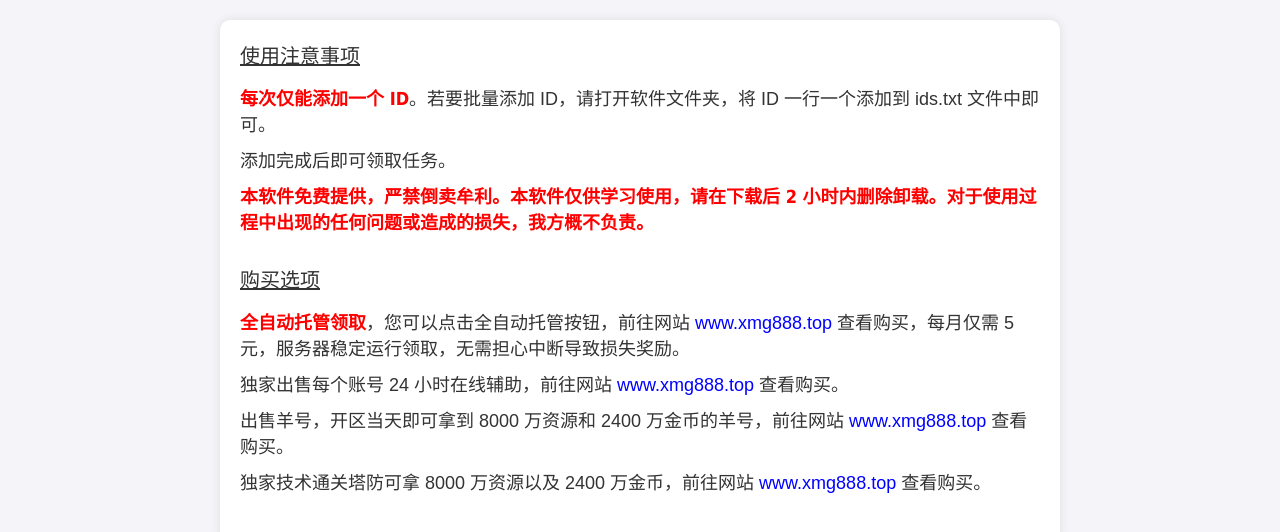
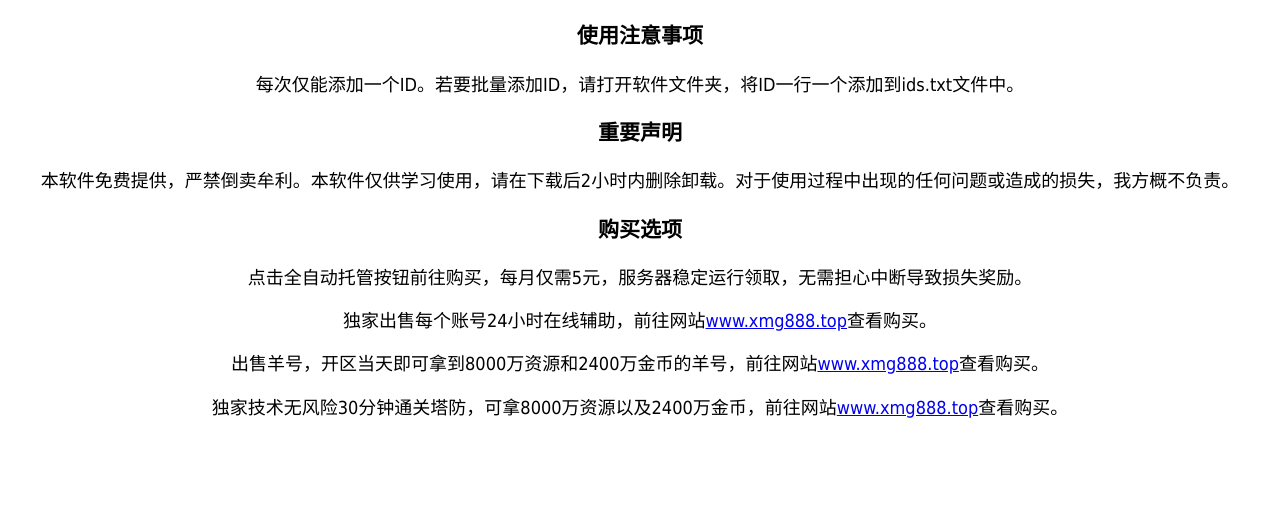
Before and after one commit to xmg8/kop, a plain HTML site: page index.html in a window 1280 px wide. Drawn offline with Linux system fonts and the light colour scheme; a web font is replaced by a local one.

Commit message:
Update index.html

```diff
--- a/index.html
+++ b/index.html
@@ -3,66 +3,21 @@
 <head>
 <meta charset="UTF-8">
 <style>
-  @font-face {
-    font-family: 'Tahoma';
-    src: url('Tahoma.ttf');
-  }
-  body {
-    text-align: center;
-    font-family: Tahoma, Arial, sans-serif;
-    background-color: #f4f4f9;
-    color: #333;
-  }
-  .announcement {
-    font-size: 18px;
-    margin: 20px auto;
-    padding: 20px;
-    border-radius: 10px;
-    background-color: #fff;
-    box-shadow: 0 0 10px rgba(0, 0, 0, 0.1);
-    max-width: 800px;
-    text-align: left;
-  }
-  .highlight {
-    color: red;
-    font-weight: bold;
-  }
-  a {
-    color: blue;
-    text-decoration: none;
-  }
-  a:hover {
-    text-decoration: underline;
-  }
-  .item {
-    margin: 10px 0;
-  }
-  .section-title {
-    font-size: 20px;
-    margin-bottom: 15px;
-    text-decoration: underline;
-  }
-  .section {
-    margin-bottom: 30px;
-  }
+  body { text-align: center; font-family: Tahoma, Arial, sans-serif; }
+  .announcement { font-size: 18px; margin: 20px; line-height: 1.4; }
 </style>
 </head>
 <body>
 <div class="announcement">
-  <div class="section">
-    <div class="section-title">使用注意事项</div>
-    <div class="item"><span class="highlight">每次仅能添加一个 ID</span>。若要批量添加 ID，请打开软件文件夹，将 ID 一行一个添加到 ids.txt 文件中即可。</div>
-    <div class="item">添加完成后即可领取任务。</div>
-    <div class="item highlight">本软件免费提供，严禁倒卖牟利。本软件仅供学习使用，请在下载后 2 小时内删除卸载。对于使用过程中出现的任何问题或造成的损失，我方概不负责。</div>
-  </div>
-
-  <div class="section">
-    <div class="section-title">购买选项</div>
-    <div class="item"><span class="highlight">全自动托管领取</span>，您可以点击全自动托管按钮，前往网站 <a href="http://www.xmg888.top">www.xmg888.top</a> 查看购买，每月仅需 5 元，服务器稳定运行领取，无需担心中断导致损失奖励。</div>
-    <div class="item">独家出售每个账号 24 小时在线辅助，前往网站 <a href="http://www.xmg888.top">www.xmg888.top</a> 查看购买。</div>
-    <div class="item">出售羊号，开区当天即可拿到 8000 万资源和 2400 万金币的羊号，前往网站 <a href="http://www.xmg888.top">www.xmg888.top</a> 查看购买。</div>
-    <div class="item">独家技术通关塔防可拿 8000 万资源以及 2400 万金币，前往网站 <a href="http://www.xmg888.top">www.xmg888.top</a> 查看购买。</div>
-  </div>
+  <h3>使用注意事项</h3>
+  <p>每次仅能添加一个ID。若要批量添加ID，请打开软件文件夹，将ID一行一个添加到ids.txt文件中。</p>
+  <h3>重要声明</h3>
+  <p>本软件免费提供，严禁倒卖牟利。本软件仅供学习使用，请在下载后2小时内删除卸载。对于使用过程中出现的任何问题或造成的损失，我方概不负责。</p>
+  <h3>购买选项</h3>
+  <p>点击全自动托管按钮前往购买，每月仅需5元，服务器稳定运行领取，无需担心中断导致损失奖励。</p>
+  <p>独家出售每个账号24小时在线辅助，前往网站<a href="http://www.xmg888.top">www.xmg888.top</a>查看购买。</p>
+  <p>出售羊号，开区当天即可拿到8000万资源和2400万金币的羊号，前往网站<a href="http://www.xmg888.top">www.xmg888.top</a>查看购买。</p>
+  <p>独家技术无风险30分钟通关塔防，可拿8000万资源以及2400万金币，前往网站<a href="http://www.xmg888.top">www.xmg888.top</a>查看购买。</p>
 </div>
 </body>
 </html>
```
